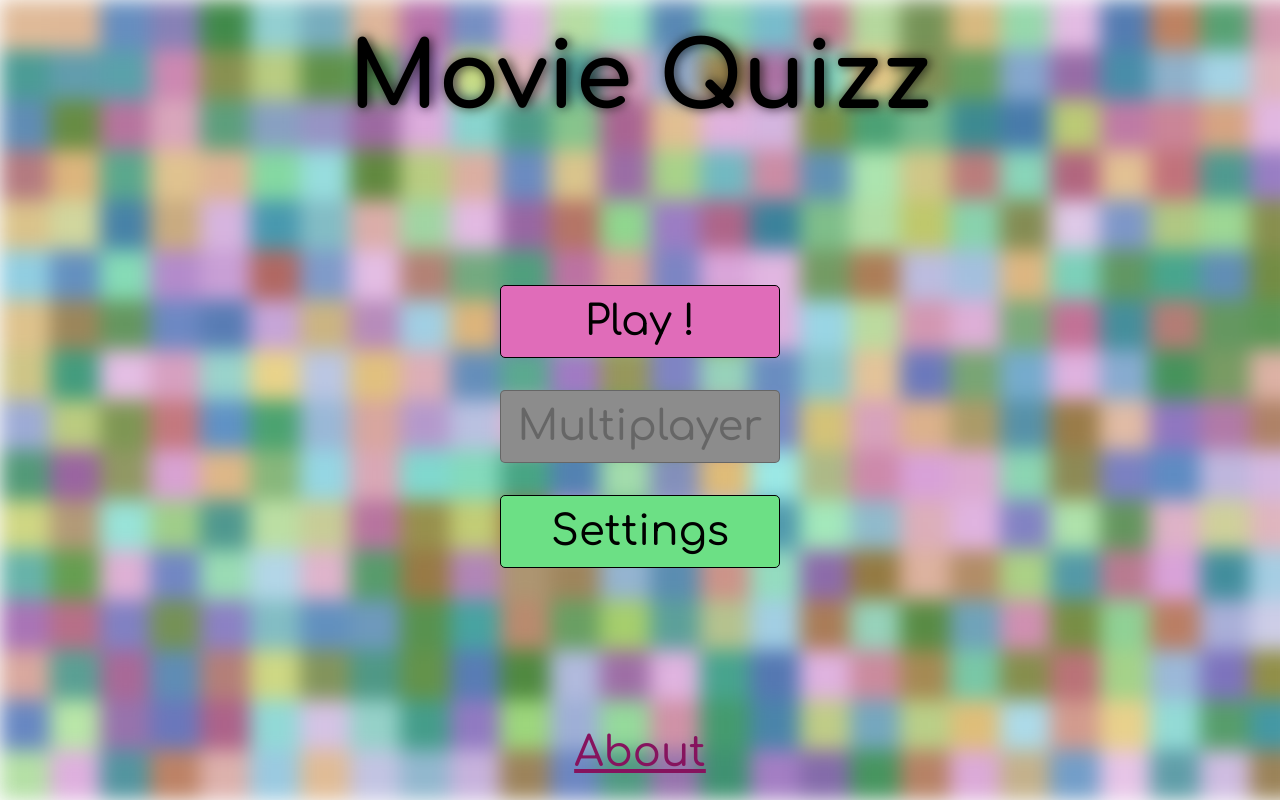
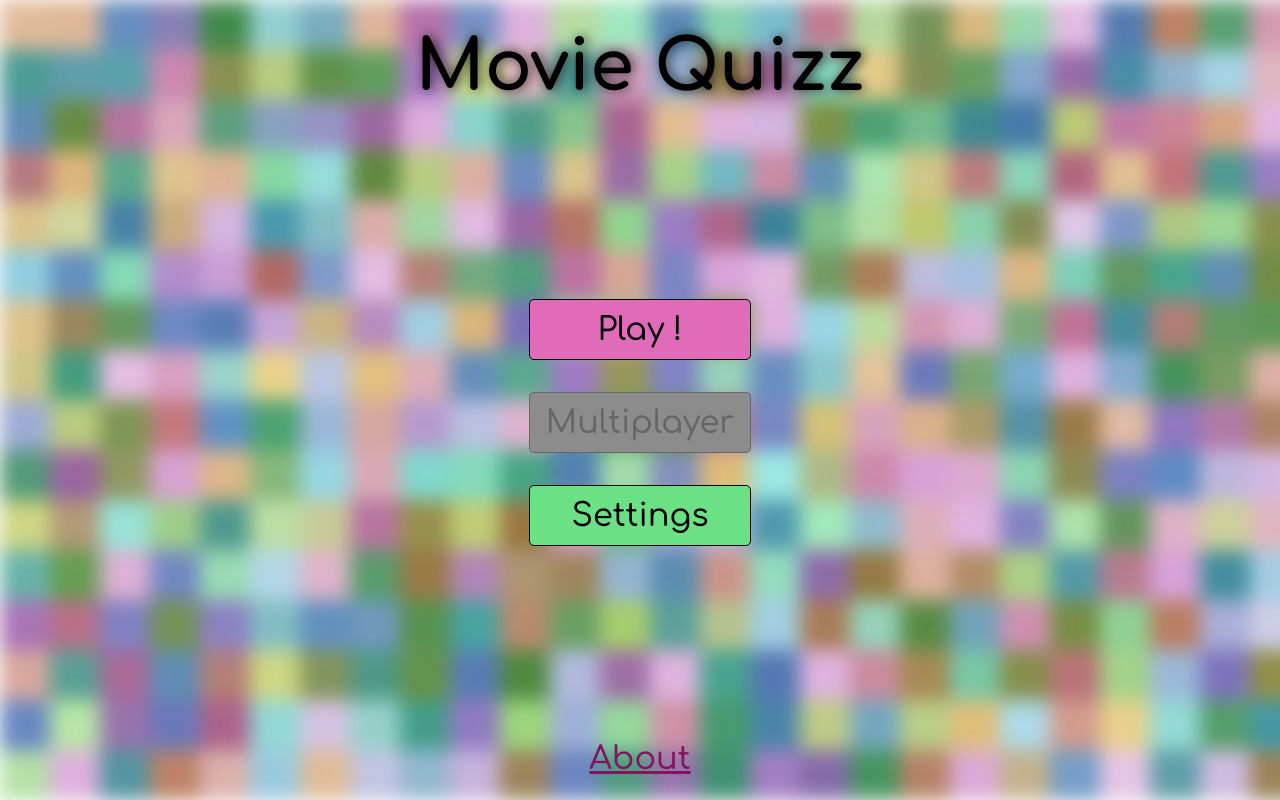
Before and after one commit to VincentCharpentier/MovieQuizz, a Next.js app: page / in a window 1280 px wide. Built offline with nearby package versions, Linux system fonts and the light colour scheme.

Commit message:
fix(fonts): lower max font size

```diff
--- a/styles/common.css
+++ b/styles/common.css
@@ -12,6 +12,6 @@ html, body, #__next {
 }
 
 body {
-    font-size: clamp(1rem, 1rem + 2vw, 3rem);
+    font-size: clamp(1rem, 1rem + 2vw, 2rem);
     font-family: 'Comfortaa', cursive;
 }
```
